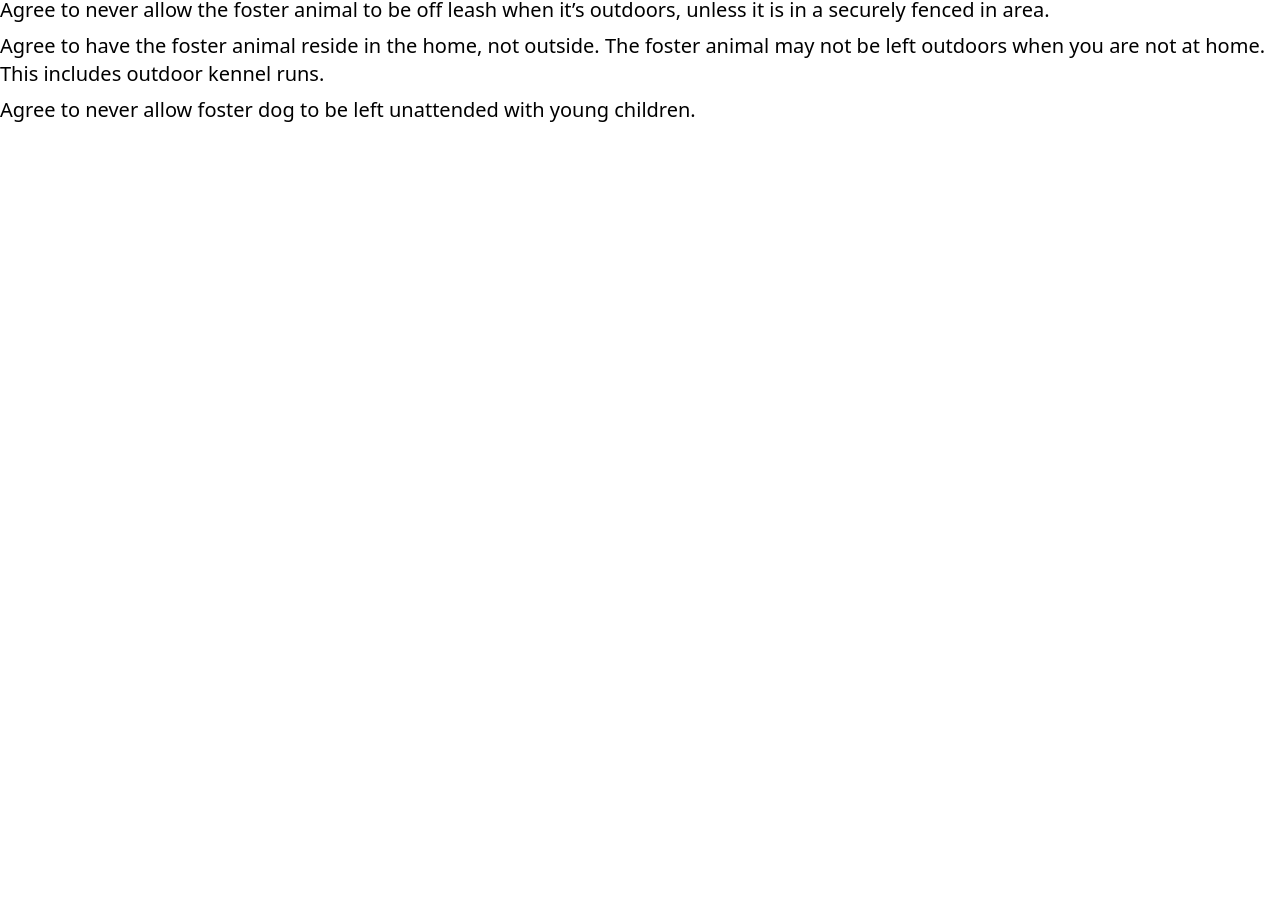
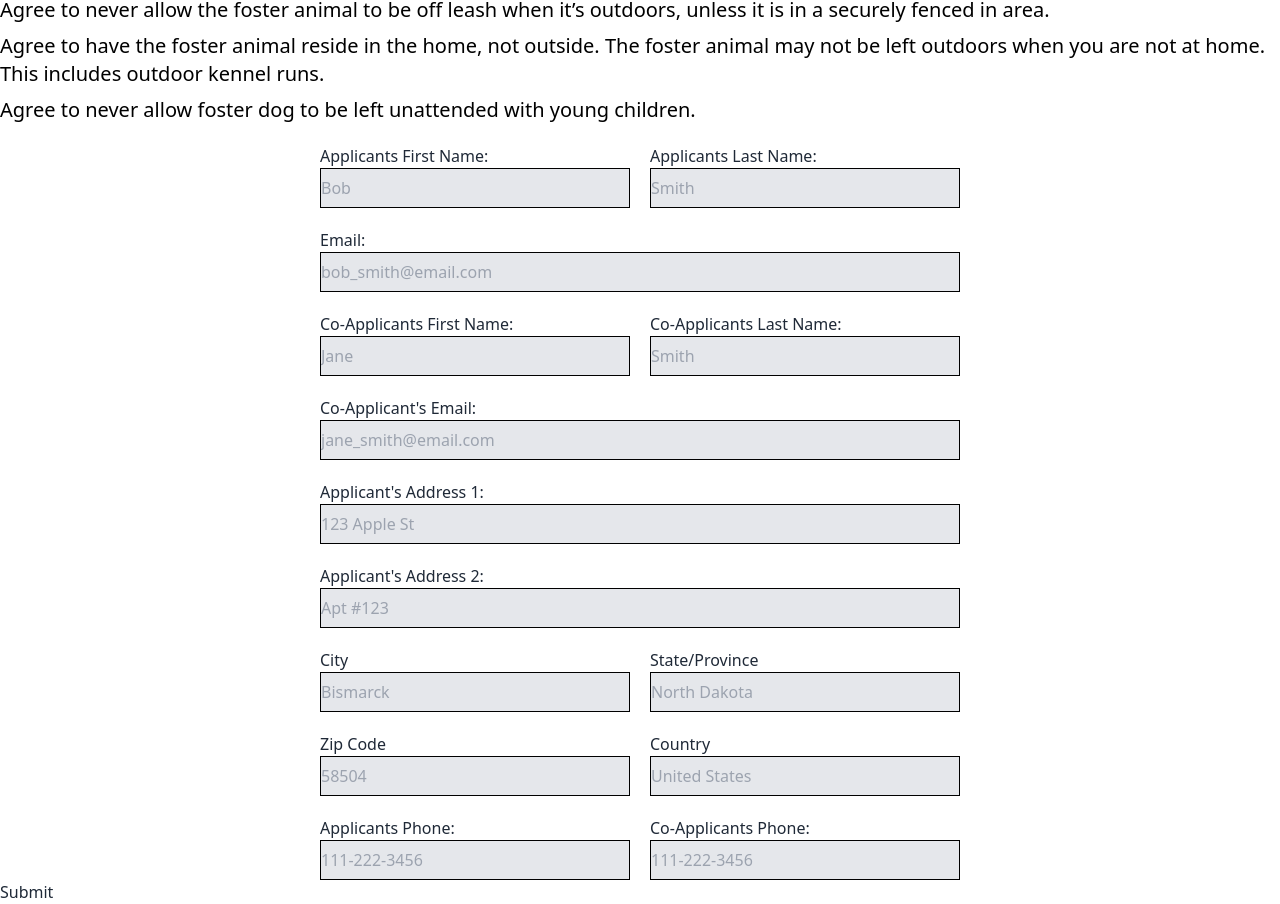
Before and after one commit to ccarver80/TailsMidwest, a Next.js app in the folder tails/: page /apply/foster in a window 1280 px wide. Shown: the part 980-1884 px from the top of the page. Before the commit the page ends 1104 px from the top, so only its background shows below. Built offline with nearby package versions, Linux system fonts and the light colour scheme.

Commit message:
started foster form, built TextInput

```diff
--- /dev/null
+++ b/tails/components/common/TextInput/index.js
@@ -0,0 +1,23 @@
+import React from "react";
+import styles from "./styles.module.css";
+
+export default function TextInput({
+  lable,
+  register,
+  name,
+  type,
+  placeholder,
+  pattern,
+}) {
+  return (
+    <div className={styles.TextInput}>
+      <lable>{lable}</lable>
+      <input
+        {...register(`${name}`)}
+        type={type}
+        placeholder={placeholder}
+        pattern={pattern}
+      />
+    </div>
+  );
+}
--- /dev/null
+++ b/tails/components/common/TextInput/styles.module.css
@@ -0,0 +1,7 @@
+.TextInput {
+  @apply flex flex-col;
+}
+
+.TextInput input {
+  @apply h-10 bg-gray-200 border border-black selection:border-red-500 selection:bg-white;
+}
--- a/tails/package.json
+++ b/tails/package.json
@@ -15,7 +15,8 @@
     "eslint-config-next": "13.1.1",
     "next": "13.1.1",
     "react": "18.2.0",
-    "react-dom": "18.2.0"
+    "react-dom": "18.2.0",
+    "react-hook-form": "^7.42.0"
   },
   "devDependencies": {
     "autoprefixer": "^10.4.13",
--- a/tails/pages/apply/foster.js
+++ b/tails/pages/apply/foster.js
@@ -1,10 +1,17 @@
 import React from "react";
+import { useForm } from "react-hook-form";
 import Image from "next/image";
 import logo from "../../public/imgs/logoText.png";
 import { Header } from "../../components";
 import styles from "../../styles/Foster.module.css";
+import TextInput from "../../components/common/TextInput";
 
 export default function Foster() {
+  const { register, handleSubmit } = useForm();
+
+  const onSubmit = (data) => {
+    console.log(data);
+  };
   return (
     <div className={styles.foster}>
       <Header />
@@ -50,6 +57,122 @@ export default function Foster() {
           </li>
         </ul>
       </div>
+
+      <form onSubmit={handleSubmit(onSubmit)}>
+        <div className={styles.foster__form}>
+          <TextInput
+            lable="Applicants First Name:"
+            register={register}
+            name="first_name"
+            placeholder="Bob"
+          />
+
+          <TextInput
+            lable="Applicants Last Name:"
+            register={register}
+            name="last_name"
+            placeholder="Smith"
+          />
+          <div className="col-span-2 ">
+            <TextInput
+              lable="Email:"
+              register={register}
+              name="email"
+              type="email"
+              placeholder="bob_smith@email.com"
+            />
+          </div>
+
+          <TextInput
+            register={register}
+            lable="Co-Applicants First Name:"
+            name="co_app_first_name"
+            placeholder="Jane"
+          />
+
+          <TextInput
+            register={register}
+            lable="Co-Applicants Last Name:"
+            name="co_app_last_name"
+            placeholder="Smith"
+          />
+
+          <div className="col-span-2 ">
+            <TextInput
+              lable="Co-Applicant's Email:"
+              register={register}
+              name="co_email"
+              type="email"
+              placeholder="jane_smith@email.com"
+            />
+          </div>
+
+          <div className="col-span-2 ">
+            <TextInput
+              lable="Applicant's Address 1:"
+              register={register}
+              name="address_1"
+              placeholder="123 Apple St"
+            />
+          </div>
+
+          <div className="col-span-2 ">
+            <TextInput
+              lable="Applicant's Address 2:"
+              register={register}
+              name="address_2"
+              placeholder="Apt #123"
+            />
+          </div>
+
+          <TextInput
+            lable="City"
+            register={register}
+            name="city"
+            placeholder="Bismarck"
+          />
+          <TextInput
+            lable="State/Province"
+            register={register}
+            name="state"
+            placeholder="North Dakota"
+          />
+
+          <TextInput
+            lable="Zip Code"
+            register={register}
+            name="zip_code"
+            placeholder="58504"
+          />
+
+          <TextInput
+            lable="Country"
+            register={register}
+            name="country"
+            placeholder="United States"
+          />
+
+          <TextInput
+            lable="Applicants Phone:"
+            register={register}
+            name="phone"
+            placeholder="111-222-3456"
+            type="tel"
+            pattern="[0-9]{3}-[0-9]{2}-[0-9]{3}"
+          />
+
+          <TextInput
+            lable="Co-Applicants Phone:"
+            register={register}
+            name="co_phone"
+            placeholder="111-222-3456"
+            type="tel"
+            pattern="[0-9]{3}-[0-9]{2}-[0-9]{3}"
+          />
+        </div>
+
+        <button type="submit">Submit</button>
+      </form>
     </div>
   );
 }
--- a/tails/styles/Foster.module.css
+++ b/tails/styles/Foster.module.css
@@ -21,3 +21,7 @@
 .foster__description li {
   @apply mt-2 text-xl text-black;
 }
+
+.foster__form {
+  @apply grid w-1/2 grid-cols-2 gap-5 mx-auto mt-5;
+}
```
Also changed, not shown: 1 other file (tests, documents, lock files or other folders).
